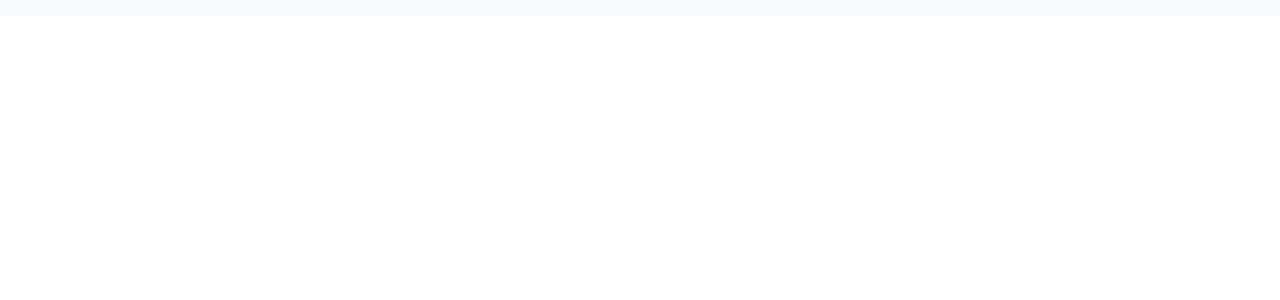
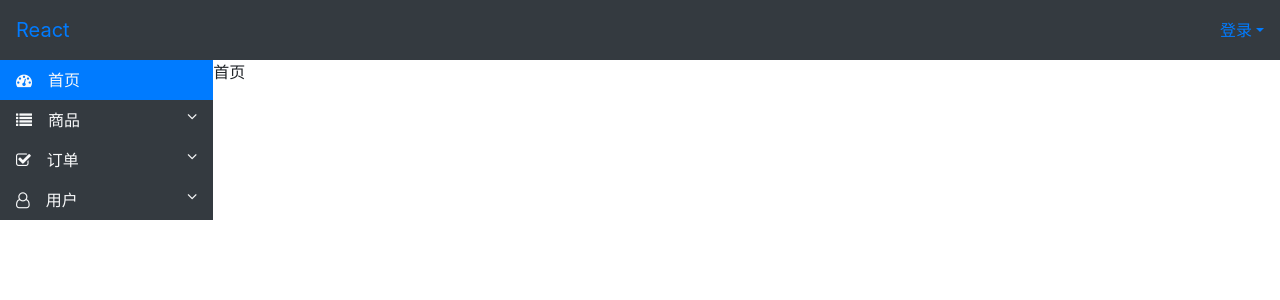
Before and after one commit to daiping2008/react-sys, a React (Create React App) app: page / in a window 1280 px wide. Shown: the top 300 px of the page. Built offline with nearby package versions, Linux system fonts and the light colour scheme.

Commit message:
导航栏代码

```diff
--- a/public/index.html
+++ b/public/index.html
@@ -8,6 +8,7 @@
     <link rel="stylesheet" href="https://cdn.bootcss.com/bootstrap/4.0.0/css/bootstrap.min.css" integrity="sha384-Gn5384xqQ1aoWXA+058RXPxPg6fy4IWvTNh0E263XmFcJlSAwiGgFAW/dAiS6JXm" crossorigin="anonymous">
     <!-- <link href="https://cdn.bootcss.com/twitter-bootstrap/4.3.1/css/bootstrap.min.css" rel="stylesheet"> -->
     <link href="https://cdn.bootcss.com/font-awesome/4.7.0/css/font-awesome.min.css" rel="stylesheet">
+    <!-- <link href="http://cdn.bootcss.com/font-awesome/4.7.0/css/font-awesome.min.css" rel="stylesheet"> -->
     <title>React App</title>
   </head>
   <body>
--- a/src/App.js
+++ b/src/App.js
@@ -3,17 +3,19 @@
 import Layout from './layout/index'
 import Home from './views/home'
 import Bootcss from './views/bootcss'
+import News from './views/news'
 import './assets/styles/global.scss'
 function App() {
   return (
     <div className="App">
       <Router>
-        {/* <Layout> */}
+        <Layout>
           <Switch>
             <Route path='/' exact component={Home} />
             <Route path='/bootcss' component={Bootcss} />
+            <Route path='/news' component={News} />
           </Switch>
-        {/* </Layout> */}
+        </Layout>
       </Router>
     </div>
   );
--- a/src/assets/styles/global.scss
+++ b/src/assets/styles/global.scss
@@ -1,21 +1,38 @@
+html,body{
+  width: 100%;
+  overflow: hidden;
+}
 .container-index{
   padding-left: 0;
   padding-right: 0;
 }
 
-.top-bar{
-  height: 50px;
-  line-height: 50px;
-  box-sizing: border-box;
-  box-shadow: 0 2px 2px rgba(0,0,0,.2);
+// .top-bar{
+//   height: 50px;
+//   line-height: 50px;
+//   box-sizing: border-box;
+//   box-shadow: 0 2px 2px rgba(0,0,0,.2);
+// }
+// .carousel-style.carousel {
+//   .carousel-item {
+//     height: 300px;
+//     img {
+//       min-height: 300px;
+//       max-height: 400px;
+//       object-fit: cover;
+//     }
+//   }
+// }
+
+$height : 60px;
+
+.header.navbar {
+  height: $height;
 }
-.carousel-style.carousel {
-  .carousel-item {
-    height: 300px;
-    img {
-      min-height: 300px;
-      max-height: 400px;
-      object-fit: cover;
-    }
-  }
+
+.content{
+  padding-top: 59px;
 }
+.navbar-menu{
+
+}
--- a/src/components/nav-side/index.js
+++ b/src/components/nav-side/index.js
@@ -1,30 +1,165 @@
 import React from 'react'
-
+import {Link, NavLink} from 'react-router-dom'
 class NavSide extends React.Component {
+  constructor(props){
+    super(props)
+    this.state = {
+      navList: [
+        {
+          name:'首页',
+          path:'/',
+          icon:'fa-dashboard'
+        },
+        {
+          name:'商品',
+          path:'/product',
+          icon:'fa-list',
+          children:[
+            {
+              name:'品类管理',
+              path:'/product'
+            },
+            {
+              name:'品类管理',
+              path:'/product-category'
+            }
+          ]
+        },
+        {
+          name:'订单',
+          path:'/order',
+          icon:'fa-check-square-o',
+          children:[
+            {
+              name:'订单管理',
+              path:'/order'
+            }
+          ]
+        },
+        {
+          name:'用户',
+          path:'/user',
+          icon:'fa-user-o',
+          children:[
+            {
+              name:'用户管理',
+              path:'/user'
+            }
+          ]
+        }
+      ]
+    }
+  }
+  renderNavbar() {
+    return this.state.navList.map((v, idx) => {
+      return (
+        <li className='nav-item'>
+          {
+            v.children && v.children.length > 0 ? (
+              <Link exact to={v.path} className='nav-link rounded-0 text-light px-0' data-toggle='collapse' data-target={`#collapse-${idx}`}>
+                <i className={`fa ${v.icon} mx-3`}></i>
+                <span>{v.name}</span>
+                <i className="fa fa-angle-down float-right pr-3" aria-hidden="true"></i>
+              </Link>
+            )
+            : (
+              <NavLink exact to={v.path} className='nav-link rounded-0 text-light pl-0'>
+                <i className={`fa ${v.icon} mx-3`}></i>
+                <span>{v.name}</span>
+              </NavLink> )
+          }
+          {
+            v.children && v.children.length > 0 ?
+            <div className='collapse' id={`collapse-${idx}`} data-parent='#according'>
+              <ul className='nav flex-column'>
+                {
+                  v.children.map(d => {
+                    return (
+                      <li className='nav-item '>
+                        <NavLink className='nav-link rounded-0 text-light pl-5' to={d.path}>{d.name}</NavLink>
+                      </li>
+                    )
+                  })
+                }
+              </ul>
+            </div>
+            : ''
+          }
+        </li>
+      )
+    })
+  }
   render() {
     return (
-      <div className='nav flex-column bg-dark text-light nav-pills'>
-        <div className='nav-item '>
-          <a className='nav-link'>
-            <i className="fa fa-home"></i>
-            <span>首页</span>
-          </a>
+      <div className='navbar navbar-side hidden-md navbar-expand-md nav-pills bg-dark p-0' id='according'>
+        <button className="navbar-toggler bg-primary ml-3 align-items-end" type="button" data-toggle="collapse" data-target="#navbarSupportedContent">
+          <i className="fa fa-bars text-light" aria-hidden="true"></i>
+        </button>
+        <div className='w-100 collapse navbar-collapse' id='navbarSupportedContent'>
+          <ul className='navbar-nav flex-column w-100'>
+            {
+              this.renderNavbar()
+            }
+          </ul>
         </div>
-        <div className='nav-item'>
-          <a className='nav-link'>
-            <i className='fa fa-list'></i>
-            <span>商品</span>
-            <span className='fa fa-angle-down'></span>
-          </a>
-          <div className='nav flex-column'>
-            <div className='nav-item'>
-              <a className='nav-link'>商品管理</a>
-            </div>
-            <div className='nav-item'>
-              <a className='nav-link'>品类管理</a>
-            </div>
-          </div>
-        </div>
+        {/* <div className='w-100 collapse navbar-collapse' id='navbarSupportedContent'>
+          <ul className='navbar-nav flex-column w-100'>
+            <li className='nav-item'>
+              <NavLink exact to='/' className='nav-link rounded-0 text-light pl-0'>
+                <i className="fa fa-dashboard mx-3"></i>
+                <span>首页</span>
+              </NavLink>
+            </li>
+
+            <li className='nav-item'>
+              <Link to='/product' className='nav-link rounded-0 text-light pr-3 pl-0' data-toggle='collapse' data-target='#product-collapse'>
+                <i className="fa fa-list mx-3"></i>
+                <span>商品</span>
+                <i className="fa fa-angle-down float-right" aria-hidden="true"></i>
+              </Link>
+              <div className='collapse' id='product-collapse' data-parent='#according'>
+                <ul className='nav flex-column'>
+                  <li className='nav-item '>
+                    <NavLink className='nav-link rounded-0 text-light pl-5' to='/product'>品类管理</NavLink>
+                  </li>
+                  <li className='nav-item'>
+                    <NavLink className='nav-link rounded-0 text-light pl-5' to='/product-category'>品类管理</NavLink>
+                  </li>
+                </ul>
+              </div>
+            </li>
+
+            <li className='nav-item'>
+              <Link to='/order' className='nav-link rounded-0 text-light pr-3 pl-0' data-toggle='collapse' data-target='#order-collapse'>
+                <i className="fa fa-check-square-o mx-3"></i>
+                <span>订单</span>
+                <i className="fa fa-angle-down float-right" aria-hidden="true"></i>
+              </Link>
+              <div className='collapse' id='order-collapse' data-parent='#according'>
+                <ul className='nav flex-column'>
+                  <li className='nav-item'>
+                    <NavLink to='/order' className='nav-link rounded-0 text-light pl-5'>订单管理</NavLink>
+                  </li>
+                </ul>
+              </div>
+            </li>
+
+            <li className='nav-item'>
+              <Link to='/user' className='nav-link rounded-0 text-light pr-3 pl-0' data-toggle='collapse' data-target='#user-collapse'>
+                <i className="fa fa-user-o mx-3"></i>
+                <span>用户</span>
+                <i className="fa fa-angle-down float-right" aria-hidden="true"></i>
+              </Link>
+              <div className='collapse' id='user-collapse' data-parent='#according'>
+                <ul className='nav flex-column'>
+                  <li className='nav-item'>
+                    <NavLink to='/user' className='nav-link rounded-0 text-light pl-5'>用户管理</NavLink>
+                  </li>
+                </ul>
+              </div>
+            </li>
+          </ul>
+        </div> */}
       </div>
     )
   }
--- a/src/components/nav-top/index.js
+++ b/src/components/nav-top/index.js
@@ -1,23 +1,17 @@
 import React from 'react'
-
+import {Link} from 'react-router-dom'
 class NavTop extends React.Component {
   render() {
     return (
-      <div className='navbar row no-gutters navbar-default bg-white fixed-top top-bar p-0'>
-        <div className='col-2 bg-dark'>
-          <span className='navbar-brand text-primary'>黑兔纸</span>
+      <div className='navbar fixed-top bg-dark text-light header'>
+        <Link to='/' className='navbar-brand'>React</Link>
+        <div className='dropdown btn-group' data-toggle='dropdown'>
+          <Link to='/login'>登录</Link>
+          <a href='#' className='dropdown-toggle' data-toggle='dropdown' data-offset='10'><span className='sr-only'>登录</span></a>
+          <div className='dropdown-menu dropdown-menu-right'>
+            <div className=''>退出登录</div>
+          </div>
         </div>
-        <div className='col-10'>
-          <ul className='nav justify-content-end'>
-            <li className='nav-item dropdown'>
-              <a className='nav-link active dropdown' href='#'>Susan</a>
-              <div className='dropdown-menu '>
-                <a className='dropdown-item'>退出登录</a>
-              </div>
-            </li>
-          </ul>
-        </div>
-
       </div>
     )
   }
--- /dev/null
+++ b/src/components/page-title/index.js
@@ -0,0 +1,15 @@
+import React from 'react'
+
+class PageTitle extends React.Component {
+  render() {
+    return (
+      <div className='row'>
+        <div className='col-md-12'>
+          {this.props.title}
+        </div>
+      </div>
+    )
+  }
+}
+
+export default PageTitle
--- a/src/layout/index.js
+++ b/src/layout/index.js
@@ -12,12 +12,12 @@
             <NavTop/>
           </div>
         </div>
-        <div className='row mt-5 no-gutters'>
-          <div className='col-2'>
+        <div className='row content no-gutters'>
+          <div className='col-md-2'>
             <NavSide/>
           </div>
-          <div className='col-10'>
-          {this.props.children}
+          <div className='col-md-10'>
+            {this.props.children}
           </div>
         </div>
       </div>
--- a/src/views/bootcss/index.js
+++ b/src/views/bootcss/index.js
@@ -1,5 +1,5 @@
 import React from 'react'
-import {Link} from 'react-router-dom'
+// import {Link} from 'react-router-dom'
 class Bootcss extends React.Component {
   render() {
     return (
--- a/src/views/home/index.js
+++ b/src/views/home/index.js
@@ -1,12 +1,10 @@
 import React from 'react'
-
+import PageTitle from '../../components/page-title'
 class Home extends React.Component {
   render() {
     return (
       <div>
-        <div className='navbar navbar-expand-lg navbar-light bg-light'>
-          <div className='container'></div>
-        </div>
+        <PageTitle title='首页' />
       </div>
     )
   }
--- /dev/null
+++ b/src/views/news/index.js
@@ -0,0 +1,11 @@
+import React from 'react'
+
+class News extends React.Component {
+  render() {
+    return (
+      <div>news</div>
+    )
+  }
+}
+
+export default News
```
